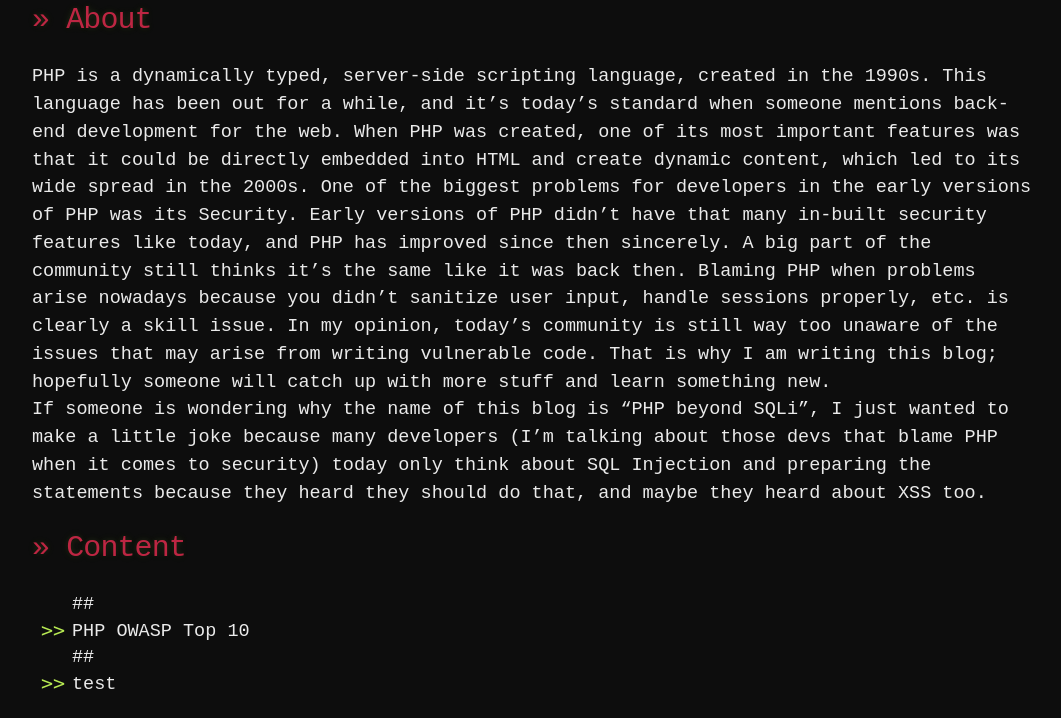
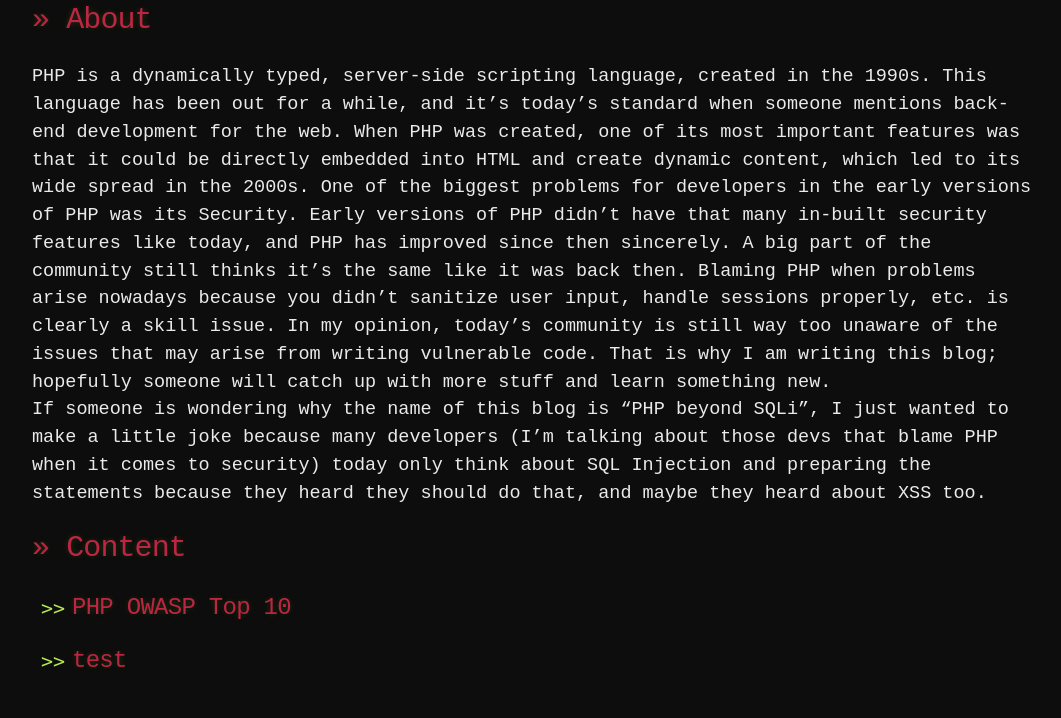
Before and after one commit to 20kilograma/blog, a Jekyll site: the page built from php-sec.md, in a window 1280 px wide. Shown: the part 613-1331 px from the top of the page, without its empty margins (108-1169 px from the left). Built offline with Jekyll 4.4.1, drawn with Linux system fonts in a browser that asks for light colours; some web fonts are replaced; our own code applies the rules of GitHub Pages for plain Markdown files.

Commit message:
Update php-sec.md

```diff
--- a/php-sec.md
+++ b/php-sec.md
@@ -10,6 +10,6 @@
 
 # >> Content
 <ul>
-## <li>PHP OWASP Top 10</li>
-## <li>test</li>
+<li><h2>PHP OWASP Top 10</h2></li>
+<li><h2>test</h2></li>
 </ul>
```
